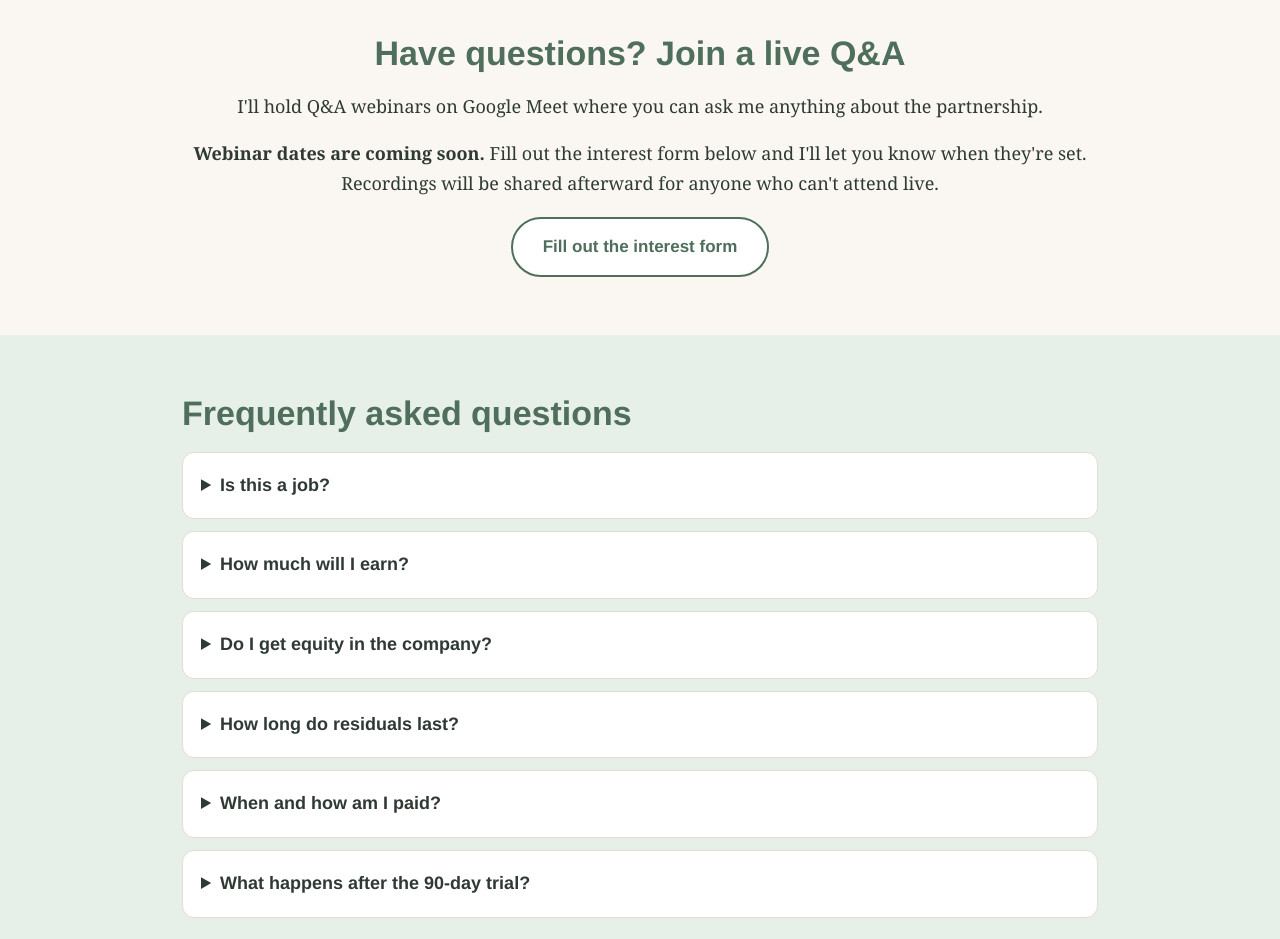
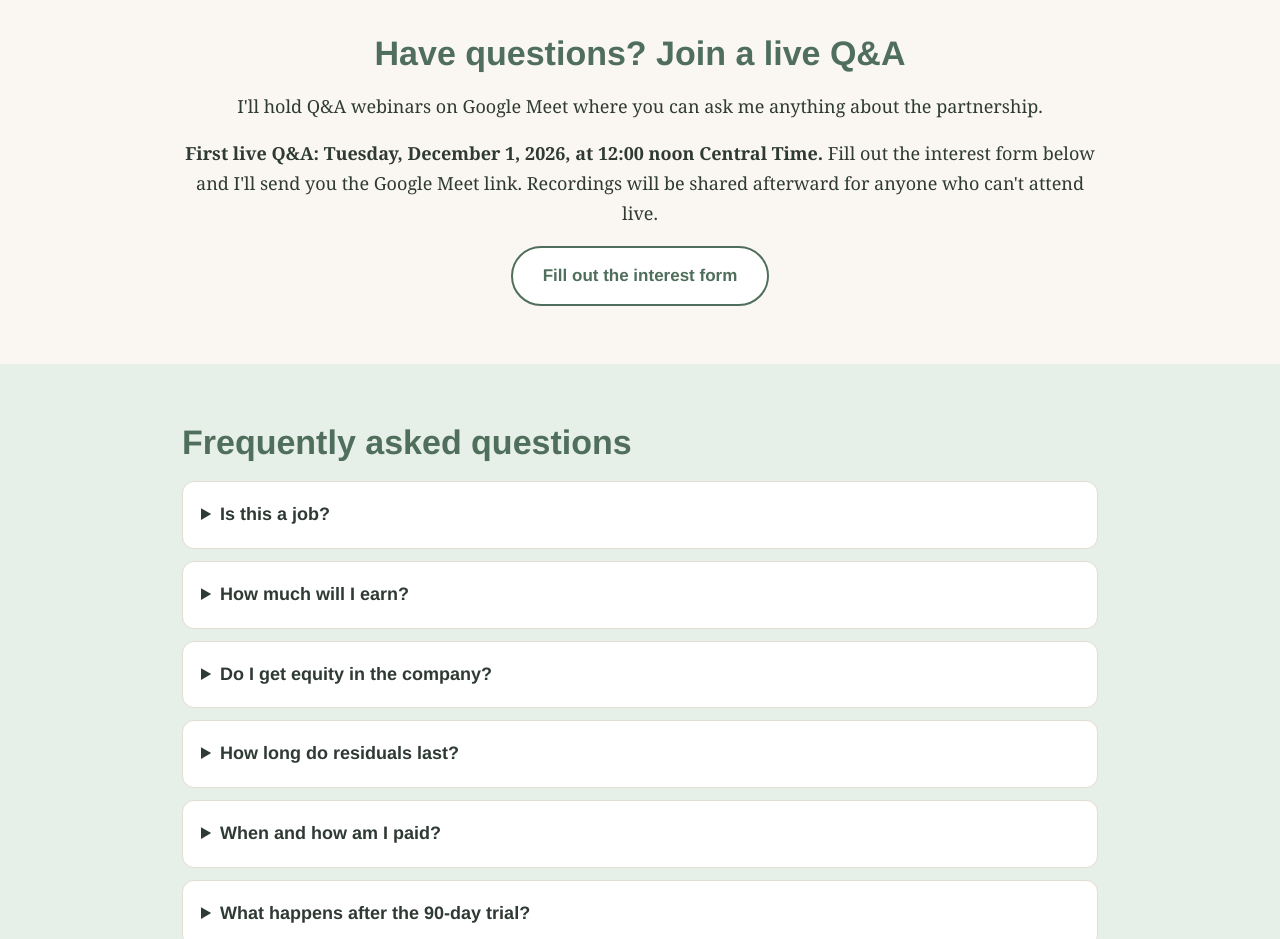
Before and after one commit to johnnylee27-epanic/bookedup-parter, a plain HTML site: page index.html in a window 1280 px wide. Shown: the part 2720-3659 px from the top of the page. Drawn offline with Linux system fonts and the light colour scheme.

Commit message:
Add files via upload

```diff
--- a/index.html
+++ b/index.html
@@ -139,7 +139,7 @@
   <div class="wrap center">
     <h2>Have questions? Join a live Q&amp;A</h2>
     <p>I'll hold Q&amp;A webinars on Google Meet where you can ask me anything about the partnership.</p>
-    <p><strong>Webinar dates are coming soon.</strong> Fill out the interest form below and I'll let you know when they're set. Recordings will be shared afterward for anyone who can't attend live.</p>
+    <p><strong>First live Q&amp;A: Tuesday, December 1, 2026, at 12:00 noon Central Time.</strong> Fill out the interest form below and I'll send you the Google Meet link. Recordings will be shared afterward for anyone who can't attend live.</p>
     <a class="btn alt" href="#apply">Fill out the interest form</a>
   </div>
 </section>
```
